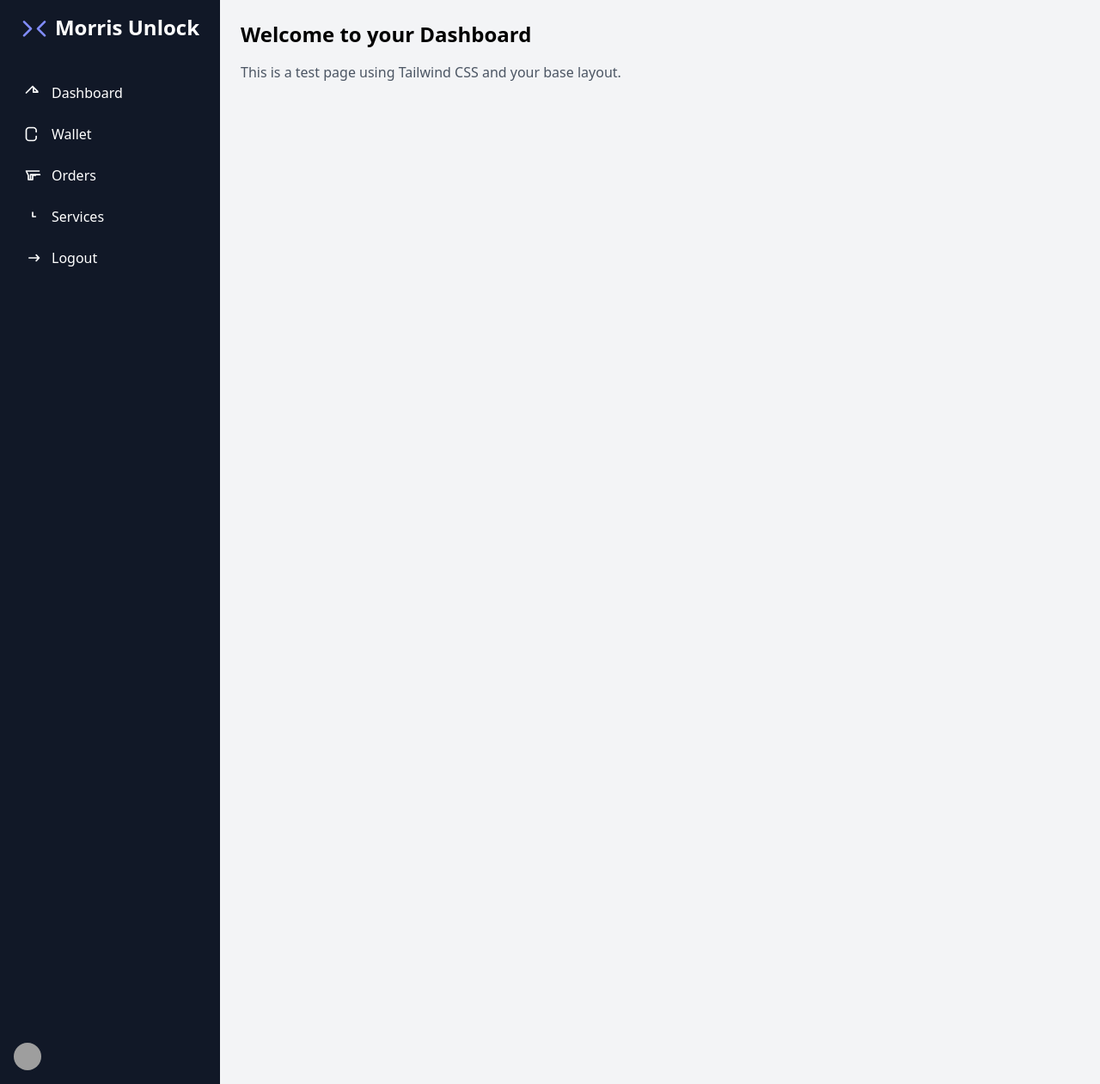
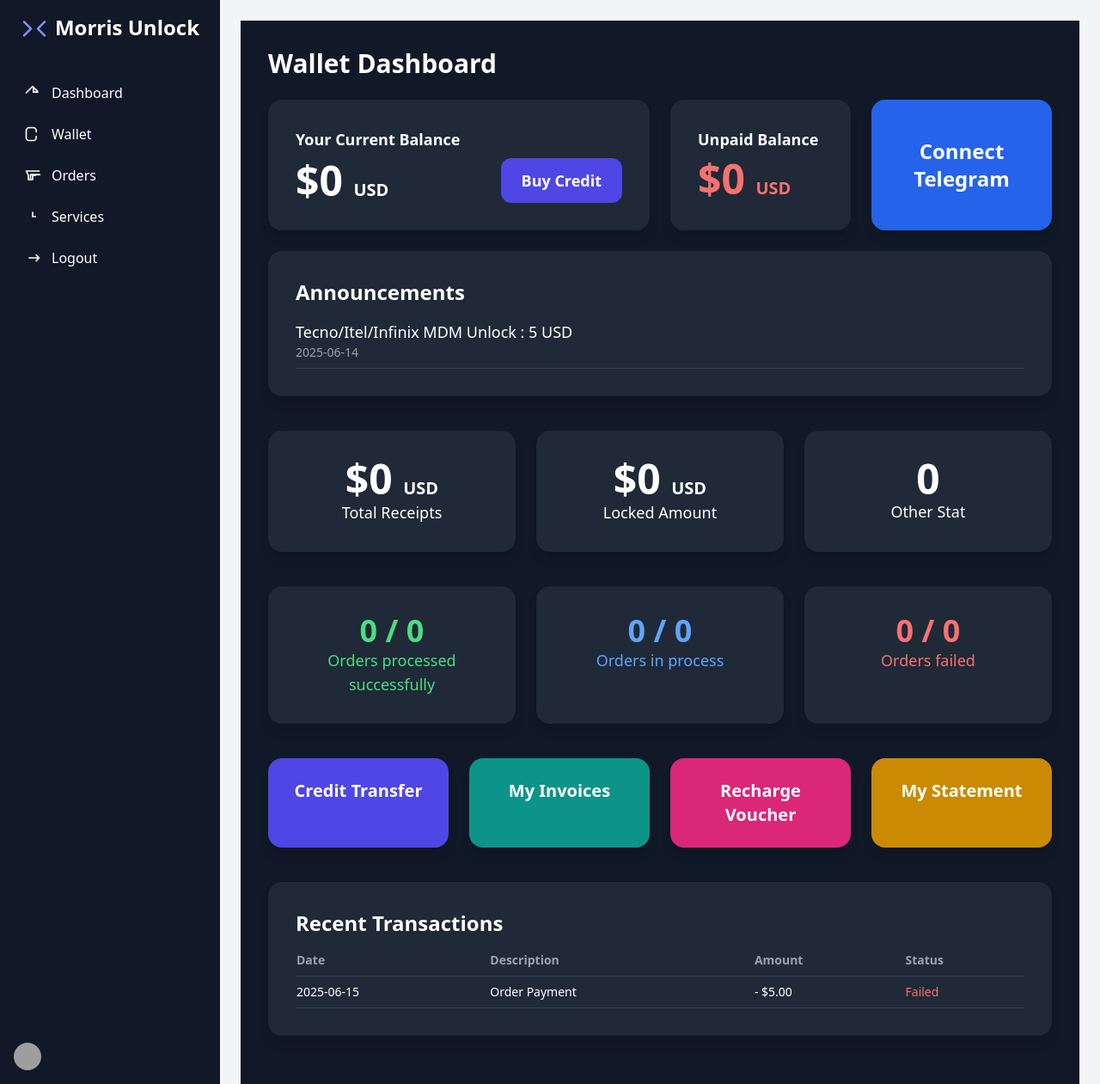
Before and after one commit to mulbah11k/morris_unlock, a Django app: template morris_unlocker/accounts/templates/accounts/dashboard.html in a window 1280 px wide. Shown: the whole page at 86% size. Run offline with Django 5.2, Linux system fonts and the light colour scheme; the template is opened without the code that fills it, so the values that code supplies are empty; some libraries are stand-ins or nearby versions; grey boxes are pictures that could not be loaded.

Commit message:
update the dashboard and login

```diff
--- a/morris_unlocker/accounts/templates/accounts/dashboard.html
+++ b/morris_unlocker/accounts/templates/accounts/dashboard.html
@@ -1,4 +1,121 @@
+
 {% extends 'base_user.html' %}
+{% load static %}
+{% block content %}
+<div class="p-4 md:p-8 bg-gray-900 min-h-screen text-white">
+    <h1 class="text-3xl font-bold mb-6">Wallet Dashboard</h1>
+
+    <div class="grid grid-cols-1 xl:grid-cols-4 gap-6">
+        <!-- Your Current Balance -->
+        <div class="col-span-1 xl:col-span-2 bg-gray-800 p-8 rounded-2xl shadow-lg">
+            <p class="text-lg font-semibold mb-2">Your Current Balance</p>
+            <div class="flex items-center justify-between">
+                <p class="text-5xl font-bold text-white">$0 <span class="text-xl">USD</span></p>
+                <a href="#" class="bg-indigo-600 hover:bg-indigo-500 px-6 py-3 text-lg font-semibold rounded-xl">Buy Credit</a>
+            </div>
+        </div>
+
+        <!-- Unpaid Balance -->
+        <div class="col-span-1 bg-gray-800 p-8 rounded-2xl shadow-lg">
+            <p class="text-lg font-semibold mb-2">Unpaid Balance</p>
+            <p class="text-5xl font-bold text-red-400">$0 <span class="text-xl">USD</span></p>
+        </div>
+
+        <!-- Connect Telegram -->
+        <div class="col-span-1 bg-blue-600 p-8 rounded-2xl shadow-lg flex items-center justify-center text-center">
+            <div>
+                <i class="fas fa-paper-plane text-4xl mb-2"></i>
+                <p class="text-2xl font-bold">Connect Telegram</p>
+            </div>
+        </div>
+
+        <!-- Announcements -->
+        <div class="col-span-1 xl:col-span-4 bg-gray-800 p-8 rounded-2xl shadow-lg">
+            <h2 class="text-2xl font-bold mb-4">Announcements</h2>
+            <div class="space-y-4 max-h-64 overflow-y-auto">
+                <div class="border-b border-gray-700 pb-2">
+                    <p class="text-lg">Tecno/Itel/Infinix MDM Unlock : 5 USD</p>
+                    <p class="text-sm text-gray-400">2025-06-14</p>
+                </div>
+            </div>
+        </div>
+    </div>
+
+    <!-- Stats Row -->
+    <div class="grid grid-cols-1 md:grid-cols-3 gap-6 mt-10">
+        <div class="bg-gray-800 p-8 rounded-2xl shadow-lg text-center">
+            <p class="text-5xl font-bold text-white">$0 <span class="text-xl">USD</span></p>
+            <p class="text-lg">Total Receipts</p>
+        </div>
+        <div class="bg-gray-800 p-8 rounded-2xl shadow-lg text-center">
+            <p class="text-5xl font-bold text-white">$0 <span class="text-xl">USD</span></p>
+            <p class="text-lg">Locked Amount</p>
+        </div>
+        <div class="bg-gray-800 p-8 rounded-2xl shadow-lg text-center">
+            <p class="text-5xl font-bold text-white">0</p>
+            <p class="text-lg">Other Stat</p>
+        </div>
+    </div>
+
+    <!-- Orders Summary -->
+    <div class="grid grid-cols-1 md:grid-cols-3 gap-6 mt-10">
+        <div class="bg-gray-800 p-8 rounded-2xl shadow-lg text-center text-green-400">
+            <p class="text-4xl font-bold">0 / 0</p>
+            <p class="text-lg">Orders processed successfully</p>
+        </div>
+        <div class="bg-gray-800 p-8 rounded-2xl shadow-lg text-center text-blue-400">
+            <p class="text-4xl font-bold">0 / 0</p>
+            <p class="text-lg">Orders in process</p>
+        </div>
+        <div class="bg-gray-800 p-8 rounded-2xl shadow-lg text-center text-red-400">
+            <p class="text-4xl font-bold">0 / 0</p>
+            <p class="text-lg">Orders failed</p>
+        </div>
+    </div>
+
+    <!-- Quick Actions -->
+    <div class="grid grid-cols-2 md:grid-cols-4 gap-6 mt-10">
+        <a href="#" class="bg-indigo-600 hover:bg-indigo-500 text-center p-6 rounded-2xl shadow-lg">
+            <p class="text-xl font-bold">Credit Transfer</p>
+        </a>
+        <a href="{% url 'invoices' %}" class="bg-teal-600 hover:bg-teal-500 text-center p-6 rounded-2xl shadow-lg">
+            <p class="text-xl font-bold">My Invoices</p>
+        </a>
+        <a href="{% url 'r_voucher' %}" class="bg-pink-600 hover:bg-pink-500 text-center p-6 rounded-2xl shadow-lg">
+            <p class="text-xl font-bold">Recharge Voucher</p>
+        </a>
+        <a href="{% url 'my_statement' %}" class="bg-yellow-600 hover:bg-yellow-500 text-center p-6 rounded-2xl shadow-lg">
+            <p class="text-xl font-bold">My Statement</p>
+        </a>
+    </div>
+
+    <!-- Recent Transactions -->
+    <div class="mt-10 bg-gray-800 p-8 rounded-2xl shadow-lg">
+        <h2 class="text-2xl font-bold mb-4">Recent Transactions</h2>
+        <table class="w-full text-left">
+            <thead>
+                <tr class="text-gray-400 text-sm border-b border-gray-700">
+                    <th class="pb-2">Date</th>
+                    <th class="pb-2">Description</th>
+                    <th class="pb-2">Amount</th>
+                    <th class="pb-2">Status</th>
+                </tr>
+            </thead>
+            <tbody class="text-sm">
+                <tr class="border-b border-gray-700">
+                    <td class="py-2">2025-06-15</td>
+                    <td class="py-2">Order Payment</td>
+                    <td class="py-2">- $5.00</td>
+                    <td class="py-2 text-red-400">Failed</td>
+                </tr>
+                <!-- Add more sample rows or loop data -->
+            </tbody>
+        </table>
+    </div>
+</div>
+{% endblock %}
+
+{% comment %} {% extends 'base_user.html' %}
 
 {% block title %}Dashboard{% endblock %}
 
@@ -8,3 +125,4 @@
 <p class="text-gray-600">This is a test page using Tailwind CSS and your base layout.</p>
 
 {% endblock %}
+ {% endcomment %}
```
Also changed, not shown: morris_unlocker/accounts/templates/accounts/login.html (+17 -25 lines).
